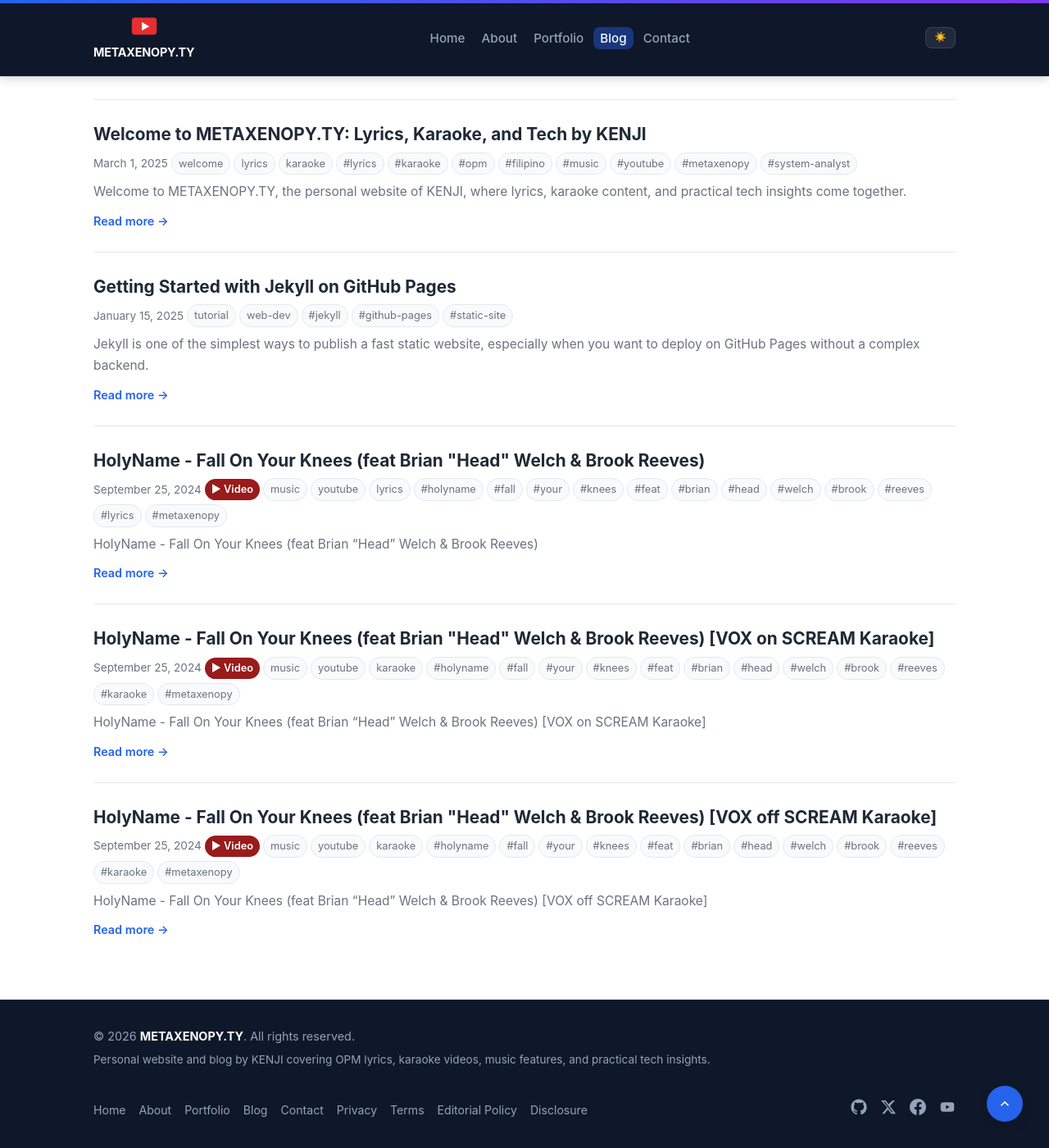
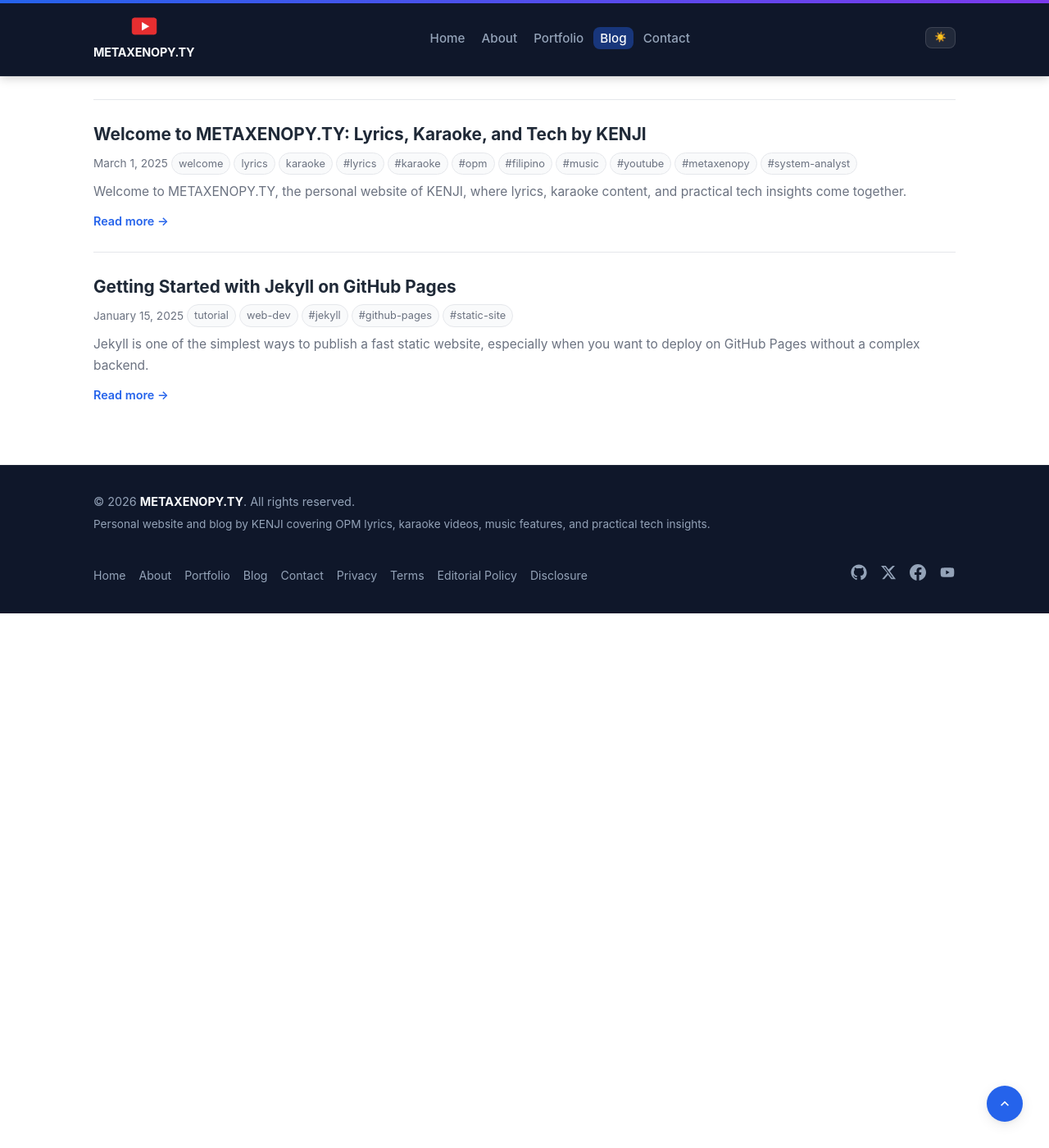
Before and after one commit to darzmackz/darzmackz.github.io, a Jekyll site: the page built from blog/index.html, in a window 1280 px wide and 1400 px high, scrolled down 3912 px. Shown: the whole window at 82% size. Built offline with Jekyll 4.4.1, drawn with Linux system fonts in a browser that asks for light colours; after the commit the page ends 4660 px from its top, so only the background shows below that; some of the changed lines change nothing that is shown.

Commit message:
Revert "Publish & polish HolyName post variants"
This reverts commit 4d549660e02a2f39272e4ccdc6f05cdd5e37116f.

````diff
--- a/_posts/2024-09-25-holyname-fall-on-your-knees-feat-brian-head-welch-brook-reeves-vox-off-scream-karaoke.md
+++ b/_posts/2024-09-25-holyname-fall-on-your-knees-feat-brian-head-welch-brook-reeves-vox-off-scream-karaoke.md
@@ -1,29 +1,80 @@
 ---
 layout: "post"
-title: 'HolyName - Fall On Your Knees (feat  Brian "Head" Welch & Brook Reeves) [VOX off SCREAM Karaoke]'
+title: "HolyName - Fall On Your Knees (feat  Brian \"Head\" Welch & Brook Reeves) [VOX off SCREAM Karaoke]"
 date: "2024-09-25 12:00:00 +0800"
 categories: ["music", "youtube", "karaoke"]
-tags: ["holyname", "fall", "your", "knees", "feat", "brian", "head", "welch", "brook", "reeves", "karaoke", "metaxenopy"]
+tags: ["holyname", "fall", "your", "knees", "feat", "brian", "head", "welch", "brook", "reeves"]
 youtube_id: "BvM7UifdKKk"
-description: 'HolyName - Fall On Your Knees (feat  Brian "Head" Welch & Brook Reeves) [VOX off SCREAM Karaoke] is featured here as a karaoke post on METAXENOPY, giving listeners a simple place to queue up the instrumental version and sing along more easily.'
-seo_title: 'HolyName - Fall On Your Knees (feat  Brian "Head" Welch & Brook Reeves) [VOX off SCREAM Karaoke] | METAXENOPY.TY'
-published: true
+description: "A draft post for HolyName - Fall On Your Knees (feat  Brian \"Head\" Welch & Brook Reeves) [VOX off SCREAM Karaoke] focused on the karaoke version for sing-along readers and viewers."
+seo_title: "HolyName - Fall On Your Knees (feat  Brian \"Head\" Welch & Brook Reeves) [VOX off SCREAM Karaoke] | METAXENOPY.TY"
+published: false
+status: "draft"
 ---
 
-# HolyName - Fall On Your Knees (feat  Brian "Head" Welch & Brook Reeves) [VOX off SCREAM Karaoke]
+## SOURCE_DATA
 
-There are songs that feel even more personal once the lead vocal steps back, and **HolyName - Fall On Your Knees (feat  Brian "Head" Welch & Brook Reeves) [VOX off SCREAM Karaoke]** has that kind of pull. This karaoke post gives the track room to breathe so listeners can focus on timing, phrasing, and their own take on the performance.
+- Final post title: HolyName - Fall On Your Knees (feat  Brian "Head" Welch & Brook Reeves) [VOX off SCREAM Karaoke]
+- Channel: METAXENOPY
+- Blog post date: 2024-09-25
+- Available video types: karaoke
 
-## Watch on YouTube
+### Video Links
 
-<iframe width="100%" height="400" src="https://www.youtube.com/embed/BvM7UifdKKk" frameborder="0" allowfullscreen></iframe>
+- HolyName - Fall On Your Knees (feat  Brian "Head" Welch & Brook Reeves) [VOX off SCREAM Karaoke]: https://www.youtube.com/watch?v=BvM7UifdKKk
 
-## Why This Karaoke Version Works
+### Source Description Snippets
 
-A good karaoke upload makes singing feel natural, and that is the role this version plays here. It is a useful pick for casual sessions, home practice, and anyone who wants a more direct way to connect with the song.
+- HolyName - Fall On Your Knees (feat  Brian "Head" Welch & Brook Reeves) [VOX off SCREAM Karaoke]: #holyname #impendingdoom #brianheadwelch
 
-## Posted on METAXENOPY
+## AI_DRAFT_PROMPT
 
-This entry was published on **2024-09-25** and points back to the METAXENOPY YouTube upload for **HolyName - Fall On Your Knees (feat  Brian "Head" Welch & Brook Reeves) [VOX off SCREAM Karaoke]**.
+```text
+Create a unique blog post in Markdown.
 
-HolyName - Fall On Your Knees (feat  Brian "Head" Welch & Brook Reeves) [VOX off SCREAM Karaoke] is an easy one to keep bookmarked if you want a straightforward page for listening, reading, or singing along whenever the mood hits.
+Requirements:
+- Keep the title exactly: "HolyName - Fall On Your Knees (feat  Brian "Head" Welch & Brook Reeves) [VOX off SCREAM Karaoke]"
+- Use the blog post date exactly: 2024-09-25
+- Make it SEO-friendly but natural
+- Make it human, readable, and not robotic
+- Use the title as the main SEO topic naturally
+- Do not invent facts beyond the provided details
+- Write an engaging intro, not a generic one
+- Use clean section headings
+- Add a short natural closing paragraph
+- Make the article feel handcrafted and useful to readers
+- Avoid generic filler and repetitive phrasing
+- Do not mention anything about AI, automation, or draft generation
+- Focus naturally on the karaoke version
+
+Available source data:
+- Final post title: HolyName - Fall On Your Knees (feat  Brian "Head" Welch & Brook Reeves) [VOX off SCREAM Karaoke]
+- Channel: METAXENOPY
+- Site title: METAXENOPY.TY
+- Site author: Kent Harvey Plando
+- YouTube publish date: 2024-09-25
+- Available video types: karaoke
+
+Video sources:
+- HolyName - Fall On Your Knees (feat  Brian "Head" Welch & Brook Reeves) [VOX off SCREAM Karaoke] => https://www.youtube.com/watch?v=BvM7UifdKKk
+
+Source description snippets:
+- HolyName - Fall On Your Knees (feat  Brian "Head" Welch & Brook Reeves) [VOX off SCREAM Karaoke]: #holyname #impendingdoom #brianheadwelch
+
+Return the final answer in this exact order:
+1. SEO Title
+2. Excerpt/Description
+3. Categories
+4. Tags
+5. Markdown Content
+
+Formatting rules for your answer:
+- SEO Title: one line only
+- Excerpt/Description: one paragraph only
+- Categories: comma-separated list
+- Tags: comma-separated list
+- Markdown Content: full blog post only
+```
+
+## CONTENT
+
+Paste the AI_DRAFT_PROMPT into ChatGPT, then replace this section with the final polished Markdown content.
--- a/_posts/2024-09-25-holyname-fall-on-your-knees-feat-brian-head-welch-brook-reeves-vox-on-scream-karaoke.md
+++ b/_posts/2024-09-25-holyname-fall-on-your-knees-feat-brian-head-welch-brook-reeves-vox-on-scream-karaoke.md
@@ -1,29 +1,80 @@
 ---
 layout: "post"
-title: 'HolyName - Fall On Your Knees (feat  Brian "Head" Welch & Brook Reeves) [VOX on SCREAM Karaoke]'
+title: "HolyName - Fall On Your Knees (feat  Brian \"Head\" Welch & Brook Reeves) [VOX on SCREAM Karaoke]"
 date: "2024-09-25 12:00:00 +0800"
 categories: ["music", "youtube", "karaoke"]
-tags: ["holyname", "fall", "your", "knees", "feat", "brian", "head", "welch", "brook", "reeves", "karaoke", "metaxenopy"]
+tags: ["holyname", "fall", "your", "knees", "feat", "brian", "head", "welch", "brook", "reeves"]
 youtube_id: "hTdYzmtw3yw"
-description: 'HolyName - Fall On Your Knees (feat  Brian "Head" Welch & Brook Reeves) [VOX on SCREAM Karaoke] is featured here as a karaoke post on METAXENOPY, giving listeners a simple place to queue up the instrumental version and sing along more easily.'
-seo_title: 'HolyName - Fall On Your Knees (feat  Brian "Head" Welch & Brook Reeves) [VOX on SCREAM Karaoke] | METAXENOPY.TY'
-published: true
+description: "A draft post for HolyName - Fall On Your Knees (feat  Brian \"Head\" Welch & Brook Reeves) [VOX on SCREAM Karaoke] focused on the karaoke version for sing-along readers and viewers."
+seo_title: "HolyName - Fall On Your Knees (feat  Brian \"Head\" Welch & Brook Reeves) [VOX on SCREAM Karaoke] | METAXENOPY.TY"
+published: false
+status: "draft"
 ---
 
-# HolyName - Fall On Your Knees (feat  Brian "Head" Welch & Brook Reeves) [VOX on SCREAM Karaoke]
+## SOURCE_DATA
 
-There are songs that feel even more personal once the lead vocal steps back, and **HolyName - Fall On Your Knees (feat  Brian "Head" Welch & Brook Reeves) [VOX on SCREAM Karaoke]** has that kind of pull. This karaoke post gives the track room to breathe so listeners can focus on timing, phrasing, and their own take on the performance.
+- Final post title: HolyName - Fall On Your Knees (feat  Brian "Head" Welch & Brook Reeves) [VOX on SCREAM Karaoke]
+- Channel: METAXENOPY
+- Blog post date: 2024-09-25
+- Available video types: karaoke
 
-## Watch on YouTube
+### Video Links
 
-<iframe width="100%" height="400" src="https://www.youtube.com/embed/hTdYzmtw3yw" frameborder="0" allowfullscreen></iframe>
+- HolyName - Fall On Your Knees (feat  Brian "Head" Welch & Brook Reeves) [VOX on SCREAM Karaoke]: https://www.youtube.com/watch?v=hTdYzmtw3yw
 
-## Why This Karaoke Version Works
+### Source Description Snippets
 
-A good karaoke upload makes singing feel natural, and that is the role this version plays here. It is a useful pick for casual sessions, home practice, and anyone who wants a more direct way to connect with the song.
+- HolyName - Fall On Your Knees (feat  Brian "Head" Welch & Brook Reeves) [VOX on SCREAM Karaoke]: #holyname #impendingdoom #brianheadwelch
 
-## Posted on METAXENOPY
+## AI_DRAFT_PROMPT
 
-This entry was published on **2024-09-25** and points back to the METAXENOPY YouTube upload for **HolyName - Fall On Your Knees (feat  Brian "Head" Welch & Brook Reeves) [VOX on SCREAM Karaoke]**.
+```text
+Create a unique blog post in Markdown.
 
-HolyName - Fall On Your Knees (feat  Brian "Head" Welch & Brook Reeves) [VOX on SCREAM Karaoke] is an easy one to keep bookmarked if you want a straightforward page for listening, reading, or singing along whenever the mood hits.
+Requirements:
+- Keep the title exactly: "HolyName - Fall On Your Knees (feat  Brian "Head" Welch & Brook Reeves) [VOX on SCREAM Karaoke]"
+- Use the blog post date exactly: 2024-09-25
+- Make it SEO-friendly but natural
+- Make it human, readable, and not robotic
+- Use the title as the main SEO topic naturally
+- Do not invent facts beyond the provided details
+- Write an engaging intro, not a generic one
+- Use clean section headings
+- Add a short natural closing paragraph
+- Make the article feel handcrafted and useful to readers
+- Avoid generic filler and repetitive phrasing
+- Do not mention anything about AI, automation, or draft generation
+- Focus naturally on the karaoke version
+
+Available source data:
+- Final post title: HolyName - Fall On Your Knees (feat  Brian "Head" Welch & Brook Reeves) [VOX on SCREAM Karaoke]
+- Channel: METAXENOPY
+- Site title: METAXENOPY.TY
+- Site author: Kent Harvey Plando
+- YouTube publish date: 2024-09-25
+- Available video types: karaoke
+
+Video sources:
+- HolyName - Fall On Your Knees (feat  Brian "Head" Welch & Brook Reeves) [VOX on SCREAM Karaoke] => https://www.youtube.com/watch?v=hTdYzmtw3yw
+
+Source description snippets:
+- HolyName - Fall On Your Knees (feat  Brian "Head" Welch & Brook Reeves) [VOX on SCREAM Karaoke]: #holyname #impendingdoom #brianheadwelch
+
+Return the final answer in this exact order:
+1. SEO Title
+2. Excerpt/Description
+3. Categories
+4. Tags
+5. Markdown Content
+
+Formatting rules for your answer:
+- SEO Title: one line only
+- Excerpt/Description: one paragraph only
+- Categories: comma-separated list
+- Tags: comma-separated list
+- Markdown Content: full blog post only
+```
+
+## CONTENT
+
+Paste the AI_DRAFT_PROMPT into ChatGPT, then replace this section with the final polished Markdown content.
--- a/_posts/2024-09-25-holyname-fall-on-your-knees-feat-brian-head-welch-brook-reeves.md
+++ b/_posts/2024-09-25-holyname-fall-on-your-knees-feat-brian-head-welch-brook-reeves.md
@@ -1,29 +1,80 @@
 ---
 layout: "post"
-title: 'HolyName - Fall On Your Knees (feat  Brian "Head" Welch & Brook Reeves)'
+title: "HolyName - Fall On Your Knees (feat  Brian \"Head\" Welch & Brook Reeves)"
 date: "2024-09-25 12:00:00 +0800"
 categories: ["music", "youtube", "lyrics"]
-tags: ["holyname", "fall", "your", "knees", "feat", "brian", "head", "welch", "brook", "reeves", "lyrics", "metaxenopy"]
+tags: ["holyname", "fall", "your", "knees", "feat", "brian", "head", "welch", "brook", "reeves"]
 youtube_id: "NARu3oKhVEY"
-description: 'HolyName - Fall On Your Knees (feat  Brian "Head" Welch & Brook Reeves) is featured here with its lyrics-focused video on METAXENOPY, offering a clean place to follow the words and stay with the song from start to finish.'
-seo_title: 'HolyName - Fall On Your Knees (feat  Brian "Head" Welch & Brook Reeves) | METAXENOPY.TY'
-published: true
+description: "A draft post for HolyName - Fall On Your Knees (feat  Brian \"Head\" Welch & Brook Reeves) focused on the available lyrics version with a cleaner reading and listening experience."
+seo_title: "HolyName - Fall On Your Knees (feat  Brian \"Head\" Welch & Brook Reeves) | METAXENOPY.TY"
+published: false
+status: "draft"
 ---
 
-# HolyName - Fall On Your Knees (feat  Brian "Head" Welch & Brook Reeves)
+## SOURCE_DATA
 
-Some songs land harder when you can stay close to every line, and **HolyName - Fall On Your Knees (feat  Brian "Head" Welch & Brook Reeves)** is one of them. This lyrics-focused post keeps the attention on the words and flow, making it easier to follow the track without distractions.
+- Final post title: HolyName - Fall On Your Knees (feat  Brian "Head" Welch & Brook Reeves)
+- Channel: METAXENOPY
+- Blog post date: 2024-09-25
+- Available video types: lyrics
 
-## Watch on YouTube
+### Video Links
 
-<iframe width="100%" height="400" src="https://www.youtube.com/embed/NARu3oKhVEY" frameborder="0" allowfullscreen></iframe>
+- HolyName - Fall On Your Knees (feat  Brian "Head" Welch & Brook Reeves) [Lyrics]: https://www.youtube.com/watch?v=NARu3oKhVEY
 
-## Why the Lyrics Version Helps
+### Source Description Snippets
 
-A lyrics video gives the song a different kind of focus. It helps readers stay with each line, catch the pacing more easily, and revisit the track when they want a clearer listening experience built around the words.
+- HolyName - Fall On Your Knees (feat  Brian "Head" Welch & Brook Reeves) [Lyrics]: #holyname #impendingdoom #brianheadwelch
 
-## Posted on METAXENOPY
+## AI_DRAFT_PROMPT
 
-This entry was published on **2024-09-25** and points back to the METAXENOPY YouTube upload for **HolyName - Fall On Your Knees (feat  Brian "Head" Welch & Brook Reeves)**.
+```text
+Create a unique blog post in Markdown.
 
-HolyName - Fall On Your Knees (feat  Brian "Head" Welch & Brook Reeves) is an easy one to keep bookmarked if you want a straightforward page for listening, reading, or singing along whenever the mood hits.
+Requirements:
+- Keep the title exactly: "HolyName - Fall On Your Knees (feat  Brian "Head" Welch & Brook Reeves)"
+- Use the blog post date exactly: 2024-09-25
+- Make it SEO-friendly but natural
+- Make it human, readable, and not robotic
+- Use the title as the main SEO topic naturally
+- Do not invent facts beyond the provided details
+- Write an engaging intro, not a generic one
+- Use clean section headings
+- Add a short natural closing paragraph
+- Make the article feel handcrafted and useful to readers
+- Avoid generic filler and repetitive phrasing
+- Do not mention anything about AI, automation, or draft generation
+- Focus naturally on the lyrics version
+
+Available source data:
+- Final post title: HolyName - Fall On Your Knees (feat  Brian "Head" Welch & Brook Reeves)
+- Channel: METAXENOPY
+- Site title: METAXENOPY.TY
+- Site author: Kent Harvey Plando
+- YouTube publish date: 2024-09-25
+- Available video types: lyrics
+
+Video sources:
+- HolyName - Fall On Your Knees (feat  Brian "Head" Welch & Brook Reeves) [Lyrics] => https://www.youtube.com/watch?v=NARu3oKhVEY
+
+Source description snippets:
+- HolyName - Fall On Your Knees (feat  Brian "Head" Welch & Brook Reeves) [Lyrics]: #holyname #impendingdoom #brianheadwelch
+
+Return the final answer in this exact order:
+1. SEO Title
+2. Excerpt/Description
+3. Categories
+4. Tags
+5. Markdown Content
+
+Formatting rules for your answer:
+- SEO Title: one line only
+- Excerpt/Description: one paragraph only
+- Categories: comma-separated list
+- Tags: comma-separated list
+- Markdown Content: full blog post only
+```
+
+## CONTENT
+
+Paste the AI_DRAFT_PROMPT into ChatGPT, then replace this section with the final polished Markdown content.
````
